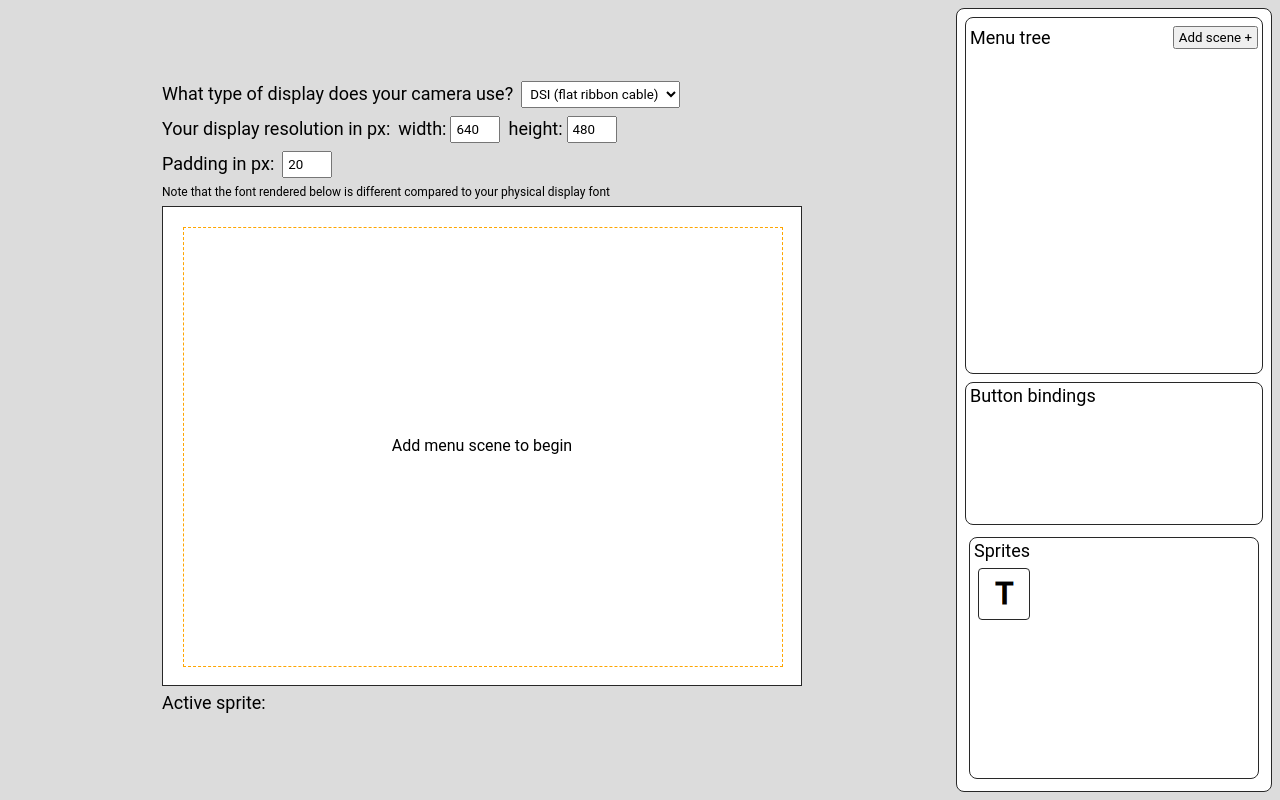
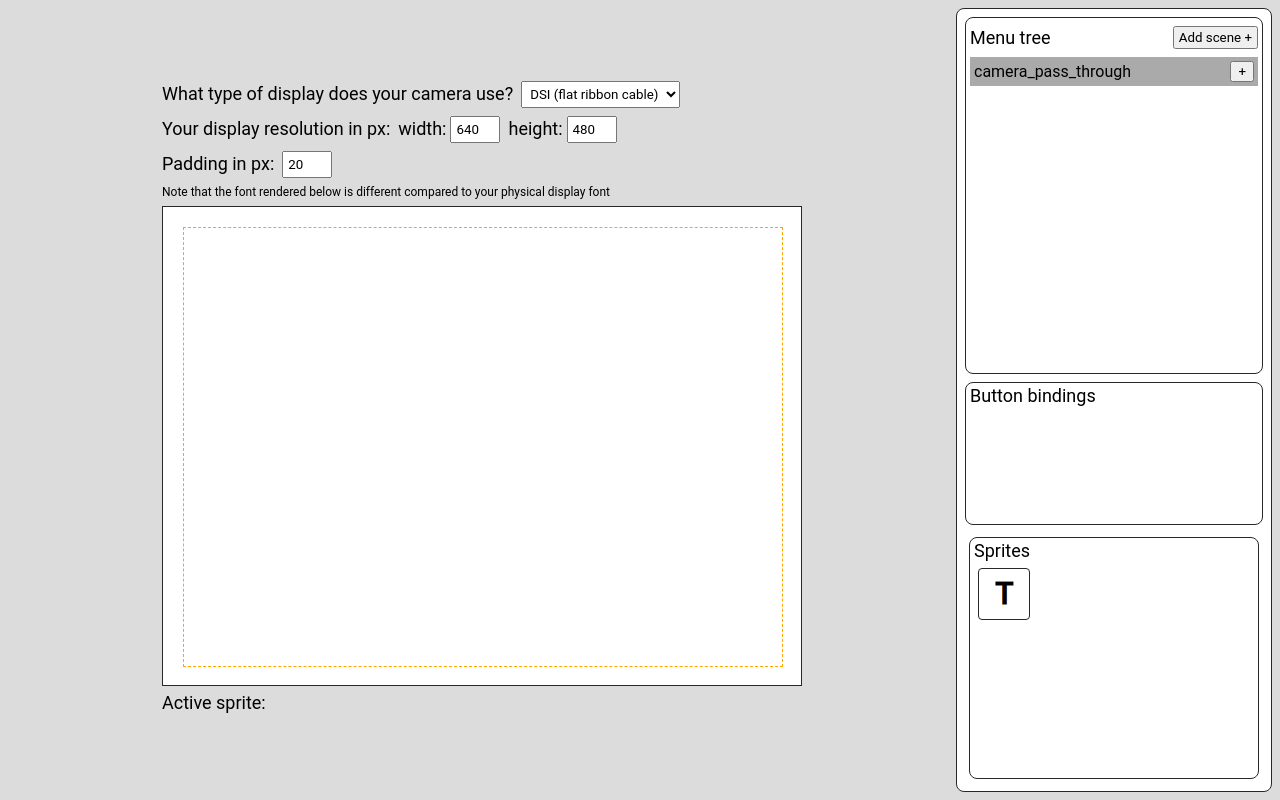
Before and after one commit to jdc-cunningham/pelicam, a React (Create React App) app in the folder src/menu-builder/app/: page / in a window 1280 px wide. Built offline with nearby package versions, Linux system fonts and the light colour scheme.

Commit message:
struggling

```diff
--- a/src/menu-builder/app/src/App.js
+++ b/src/menu-builder/app/src/App.js
@@ -8,8 +8,18 @@ import ButtonBindings from './components/ButtonBindings/ButtonBindings';
 function App() {
   const [sprites, setSprites] = useState({}); // {filename: fileInfo}
   const [lastActiveSprite, setLastActiveSprite] = useState(null);
-  const [menuScenes, setMenuScenes] = useState({});
   const [activeMenuName, setActiveMenuName] = useState('');
+
+  const [menuScenes, setMenuScenes] = useState({
+    // used by camera and video mode
+    "camera_pass_through": {
+      background_type: "image",
+      background_color: "",
+      background_img: null,
+      parent: "",
+      menu_items: []
+    }
+  });
 
   return (
     <div className="App">
```
Also changed, not shown: 1 other file (tests, documents, lock files or other folders).
